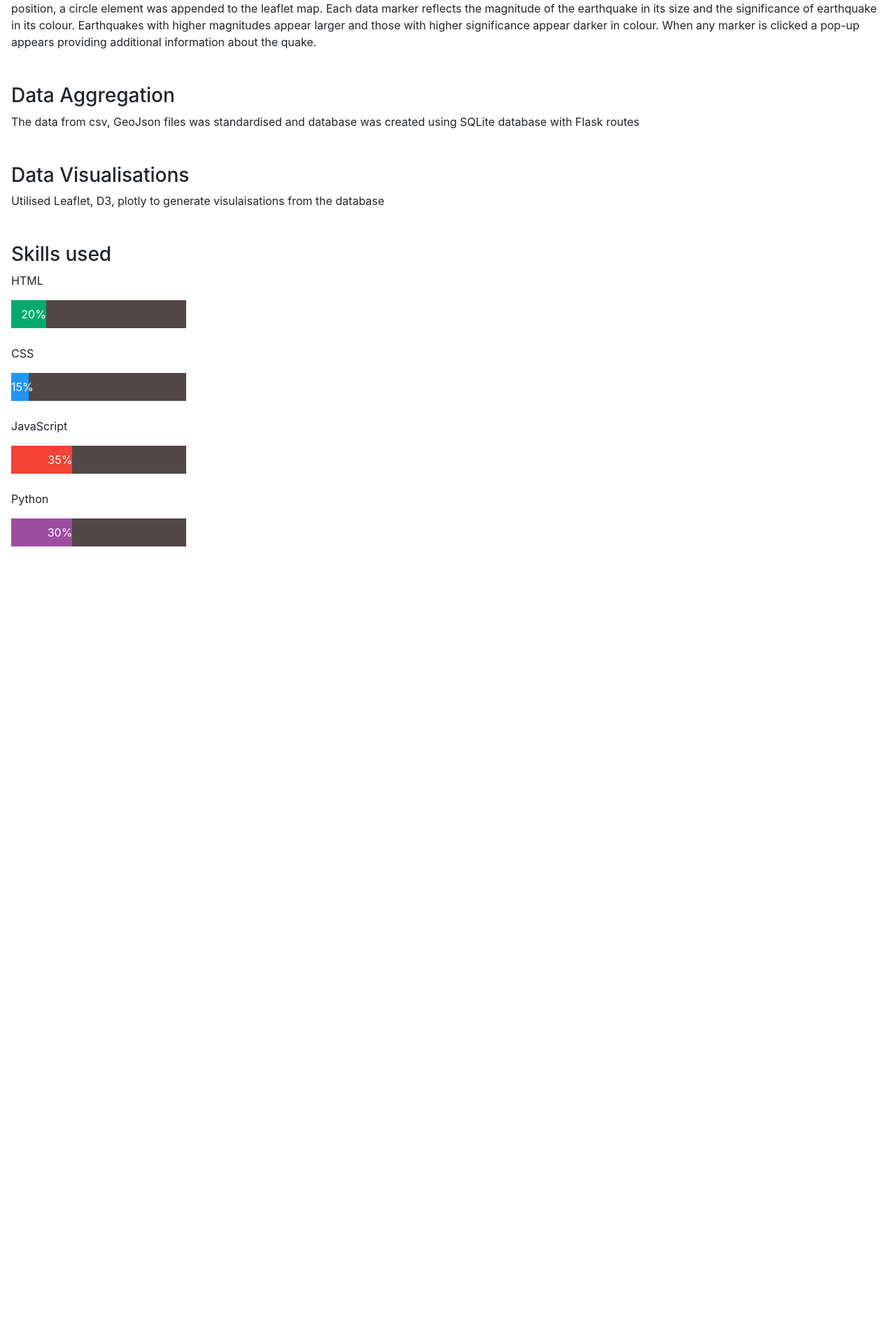
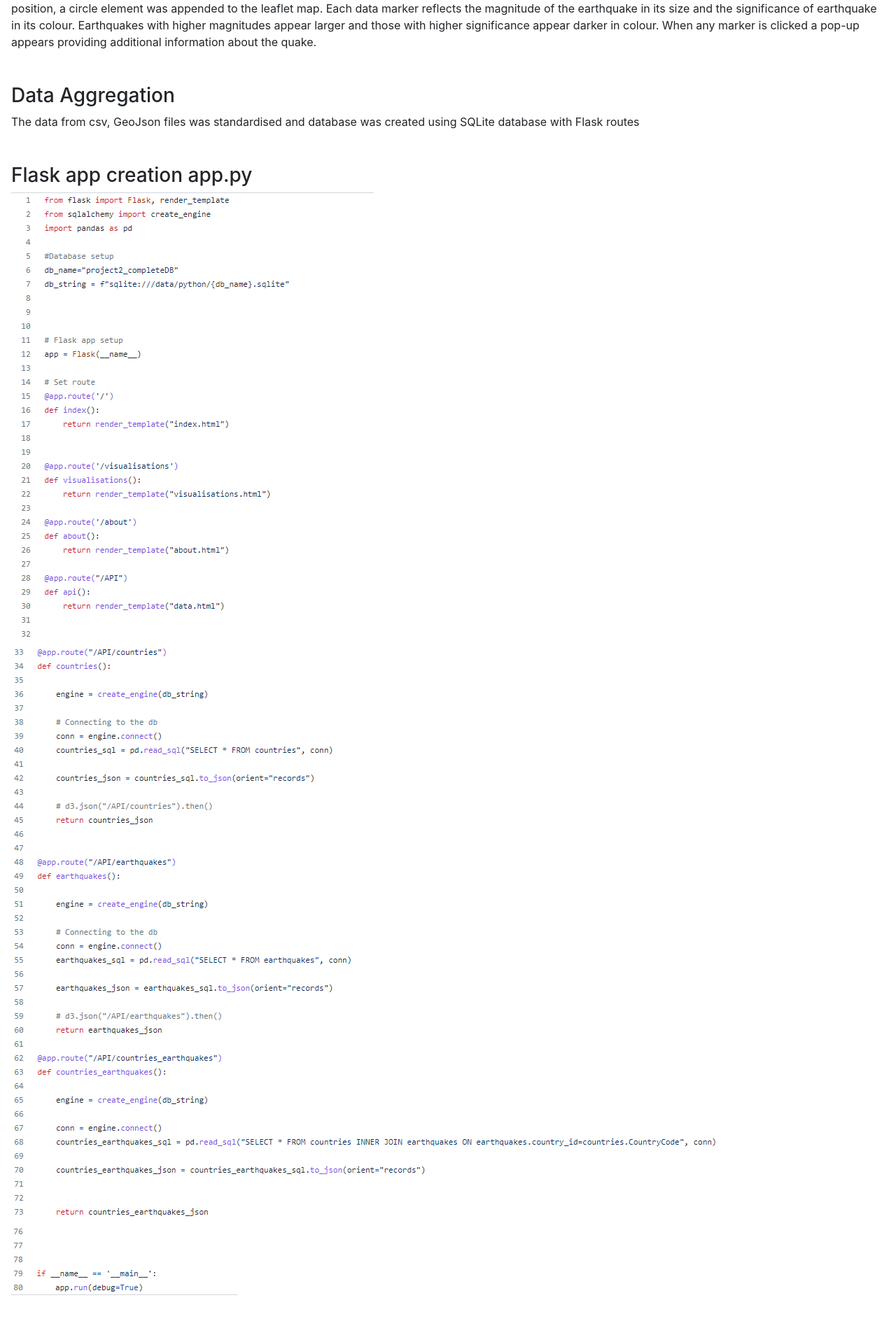
Before and after one commit to P219-C/2_project-visualization, a Flask app: page /about in a window 1280 px wide. Shown: the part 479-2377 px from the top of the page at 70% size. Before the commit the page ends 1260 px from the top, so only its background shows below. Run offline with Flask 2, Linux system fonts and the light colour scheme; some libraries are stand-ins or nearby versions.

Commit message:
updated readme and adnout html with flask code pics

```diff
--- a/templates/about.html
+++ b/templates/about.html
@@ -37,6 +37,14 @@
     <div class="content">
       <h3>Data Aggregation</h3>
       <p>The data from csv, GeoJson files was standardised and database was created using SQLite database with Flask routes</p>
+    </div>
+
+    <div class="content">
+      <h3>Flask app creation  app.py</h3>
+      <img src='../static/images/flask-pic-1.png'>
+      <img src='../static/images/flask-pic-2.png'>
+      <img src='../static/images/flask-pic-3.png'>
+
     </div>
     <div class="content">
       <h3>Data Visualisations</h3>
```
Also changed, not shown: README.md, static/images/flask-pic-1.png (added), static/images/flask-pic-2.png (added), static/images/flask-pic-3.png (added).
